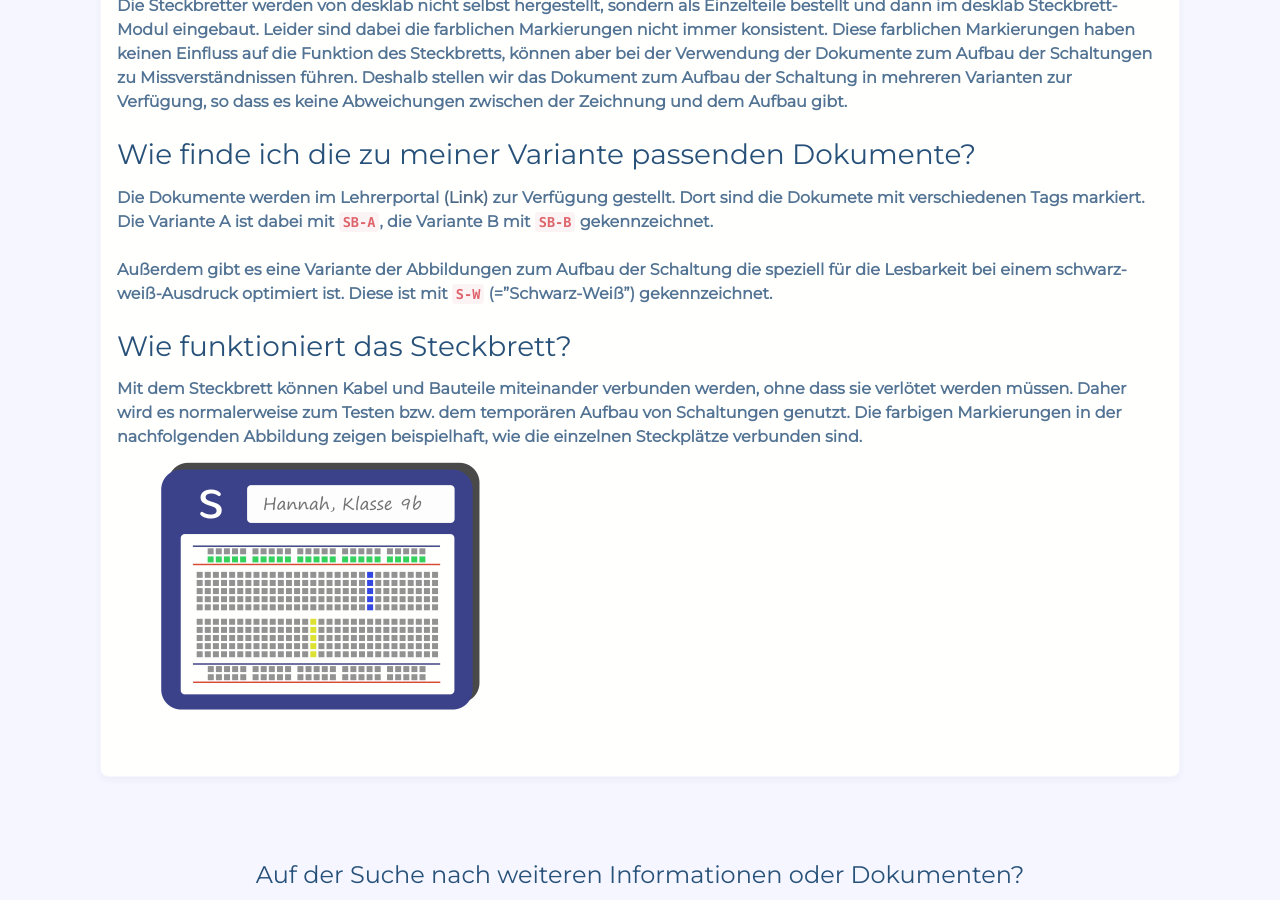
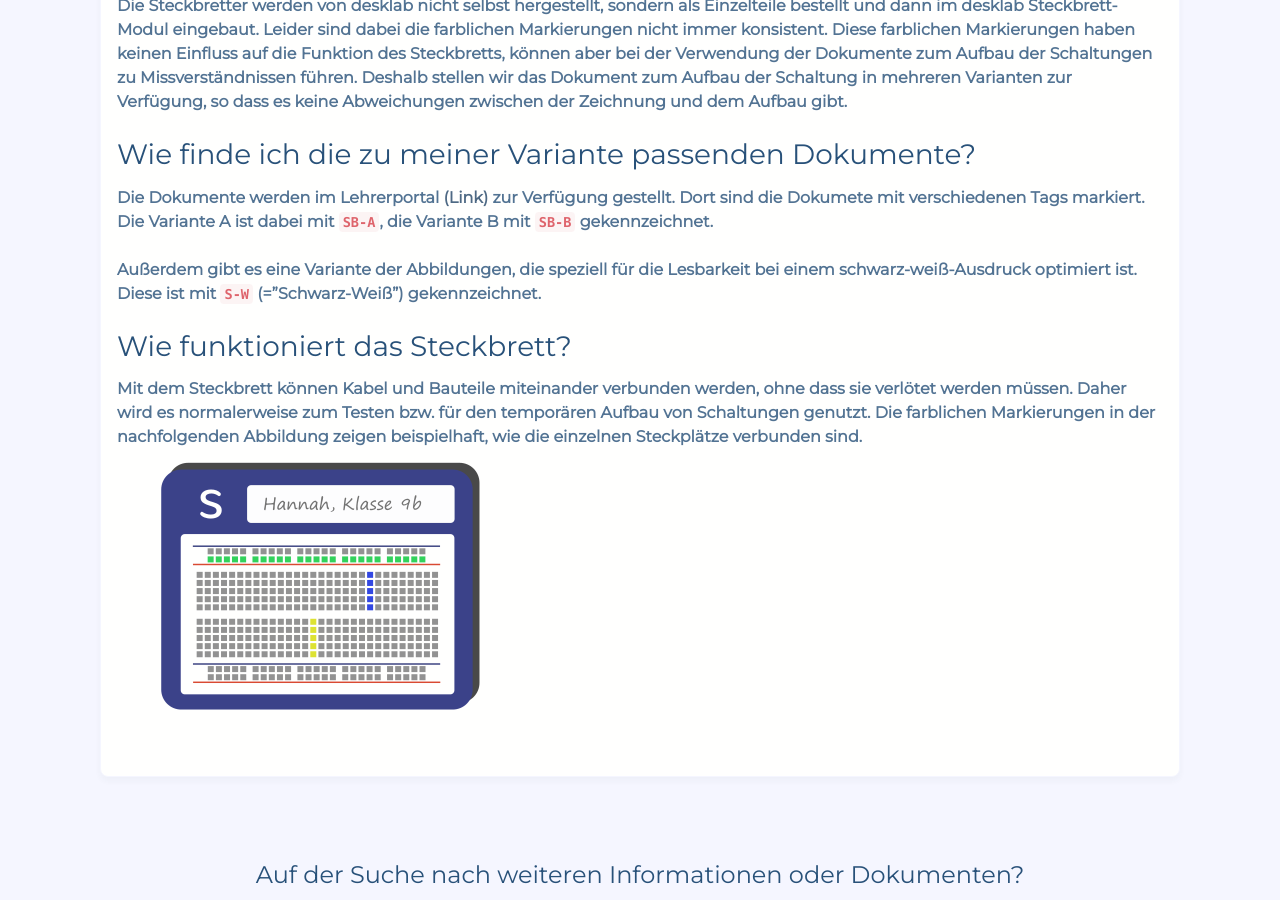
Before and after one commit to desklab/desklab.github.io, a Jekyll site: the page built from _posts/Photometer/2020-02-06-breadboard-versions.md, in a window 1280 px wide and 900 px high, scrolled down 849 px. Built offline with Jekyll 4.4.1, drawn with Linux system fonts in a browser that asks for light colours; nearby versions of some CDN libraries; comment, search, counter and statistics services are not loaded.

Commit message:
fix typos

```diff
--- a/_posts/Photometer/2020-02-06-breadboard-versions.md
+++ b/_posts/Photometer/2020-02-06-breadboard-versions.md
@@ -18,9 +18,9 @@ Die Steckbretter werden von desklab nicht selbst hergestellt, sondern als Einzel
 ### Wie finde ich die zu meiner Variante passenden Dokumente?
 Die Dokumente werden im Lehrerportal [(Link)](https://www.desk-lab.de/docs) zur Verfügung gestellt. Dort sind die Dokumete mit verschiedenen Tags markiert. Die **Variante A** ist dabei mit `SB-A`, die **Variante B** mit `SB-B` gekennzeichnet.
 
-Außerdem gibt es eine Variante der Abbildungen zum Aufbau der Schaltung die speziell für die Lesbarkeit bei einem schwarz-weiß-Ausdruck optimiert ist. Diese ist mit `S-W` (="Schwarz-Weiß") gekennzeichnet.
+Außerdem gibt es eine Variante der Abbildungen, die speziell für die Lesbarkeit bei einem schwarz-weiß-Ausdruck optimiert ist. Diese ist mit `S-W` (="Schwarz-Weiß") gekennzeichnet.
 
 
 ### Wie funktioniert das Steckbrett?
-Mit dem Steckbrett können Kabel und Bauteile miteinander verbunden werden, ohne dass sie verlötet werden müssen. Daher wird es normalerweise zum Testen bzw. dem temporären Aufbau von Schaltungen genutzt. Die farbigen Markierungen in der nachfolgenden Abbildung zeigen beispielhaft, wie die einzelnen Steckplätze verbunden sind.
+Mit dem Steckbrett können Kabel und Bauteile miteinander verbunden werden, ohne dass sie verlötet werden müssen. Daher wird es normalerweise zum Testen bzw. für den temporären Aufbau von Schaltungen genutzt. Die farblichen Markierungen in der nachfolgenden Abbildung zeigen beispielhaft, wie die einzelnen Steckplätze verbunden sind.
 ![img:breadboard-connections]({{site.url}}/assets/breadboard-connections.png)
```
